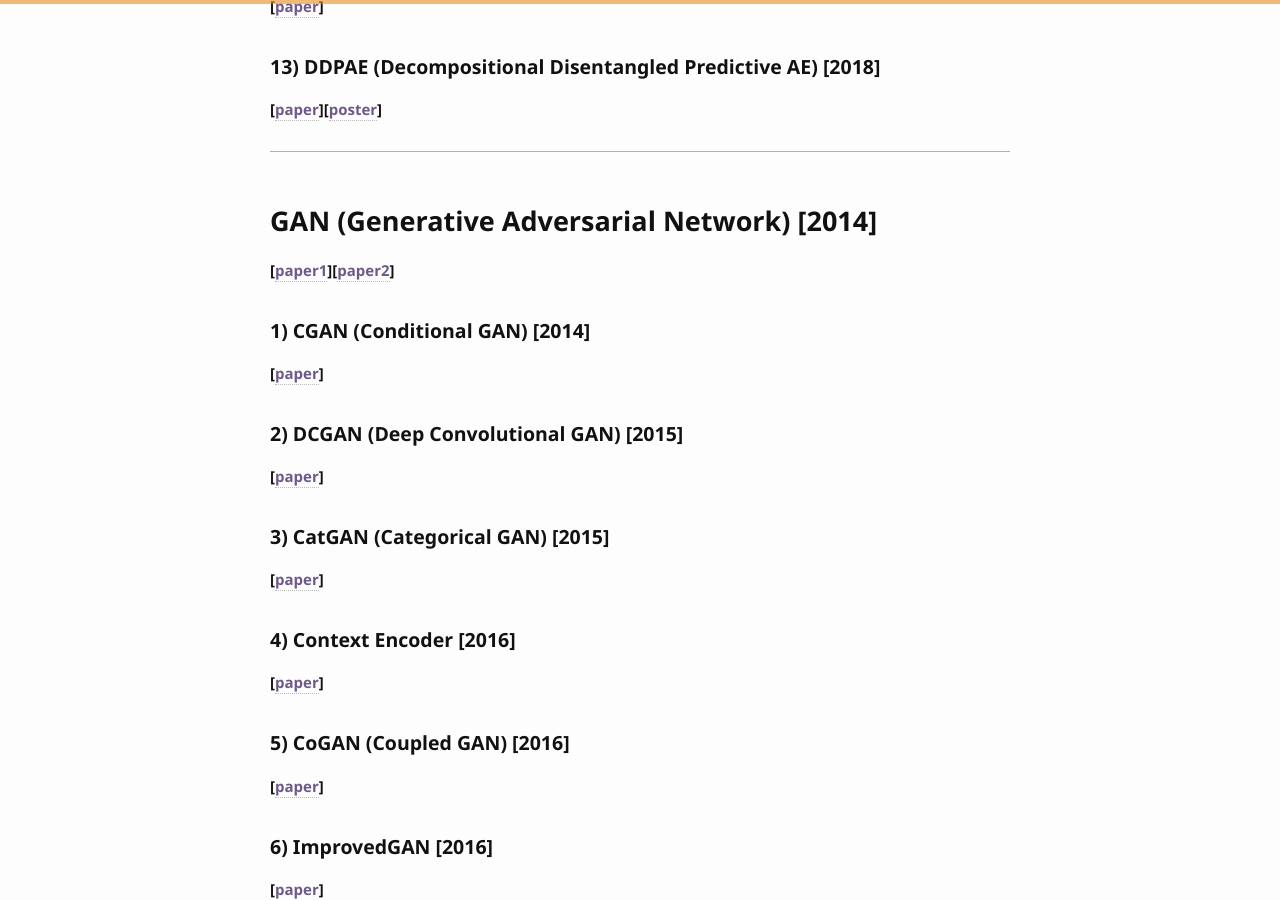
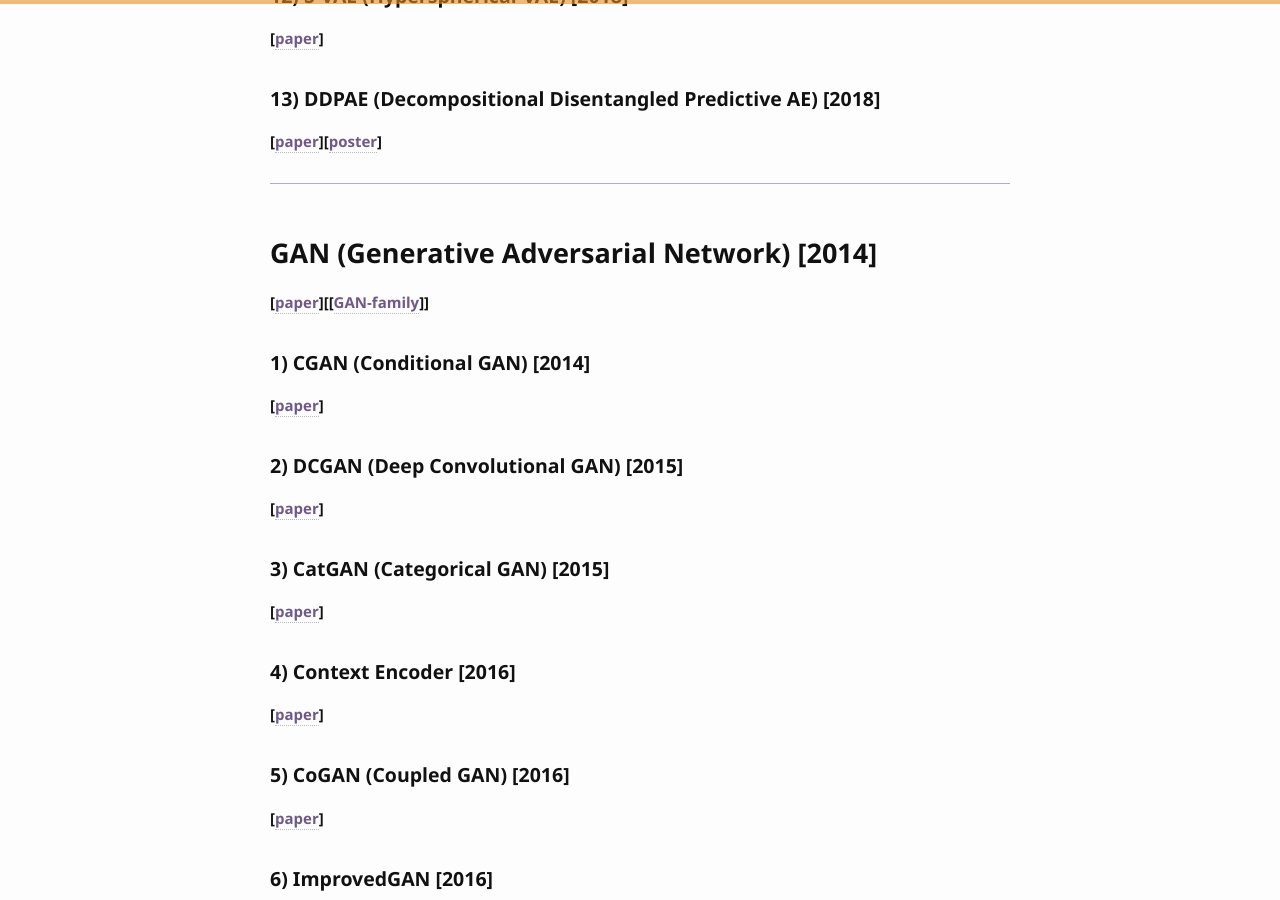
Before and after one commit to bismex/bismex.github.io, a Jekyll site: the page built from _posts/2019-07-24-ALL-DGM.md, in a window 1280 px wide and 900 px high, scrolled down 3545 px. Built offline with Jekyll 4.4.1, drawn with Linux system fonts in a browser that asks for light colours.

Commit message:
Update 2019-07-24-ALL-DGM.md

```diff
--- a/_posts/2019-07-24-ALL-DGM.md
+++ b/_posts/2019-07-24-ALL-DGM.md
@@ -13,6 +13,8 @@ tags: ML
 {: class="table-of-content"}
 * TOC
 {:toc}
+
+---
 
 ## AE (Autoencoder) [2006]
 **[[paper](https://pdfs.semanticscholar.org/c50d/ca78e97e335d362d6b991ae0e1448914e9a3.pdf)][[blog-KR](https://booiljung.github.io/machine_learning_notes/auto_encoders.html)][[blog-EN](https://lilianweng.github.io/lil-log/2018/08/12/from-autoencoder-to-beta-vae.html)]**
@@ -115,7 +117,7 @@ tags: ML
 
 
 ## GAN (Generative Adversarial Network) [2014]
-**[[paper1](https://arxiv.org/pdf/1406.2661.pdf)][[paper2]()]**
+**[[paper](https://arxiv.org/pdf/1406.2661.pdf)][[[GAN-family](https://github.com/hindupuravinash/the-gan-zoo)]]**
 
 ### 1) CGAN (Conditional GAN) [2014]
 **[[paper](https://arxiv.org/pdf/1411.1784.pdf)]**
```
Also changed, not shown: other parts of _posts/2019-07-24-ALL-DGM.md (+0 -3 lines).
